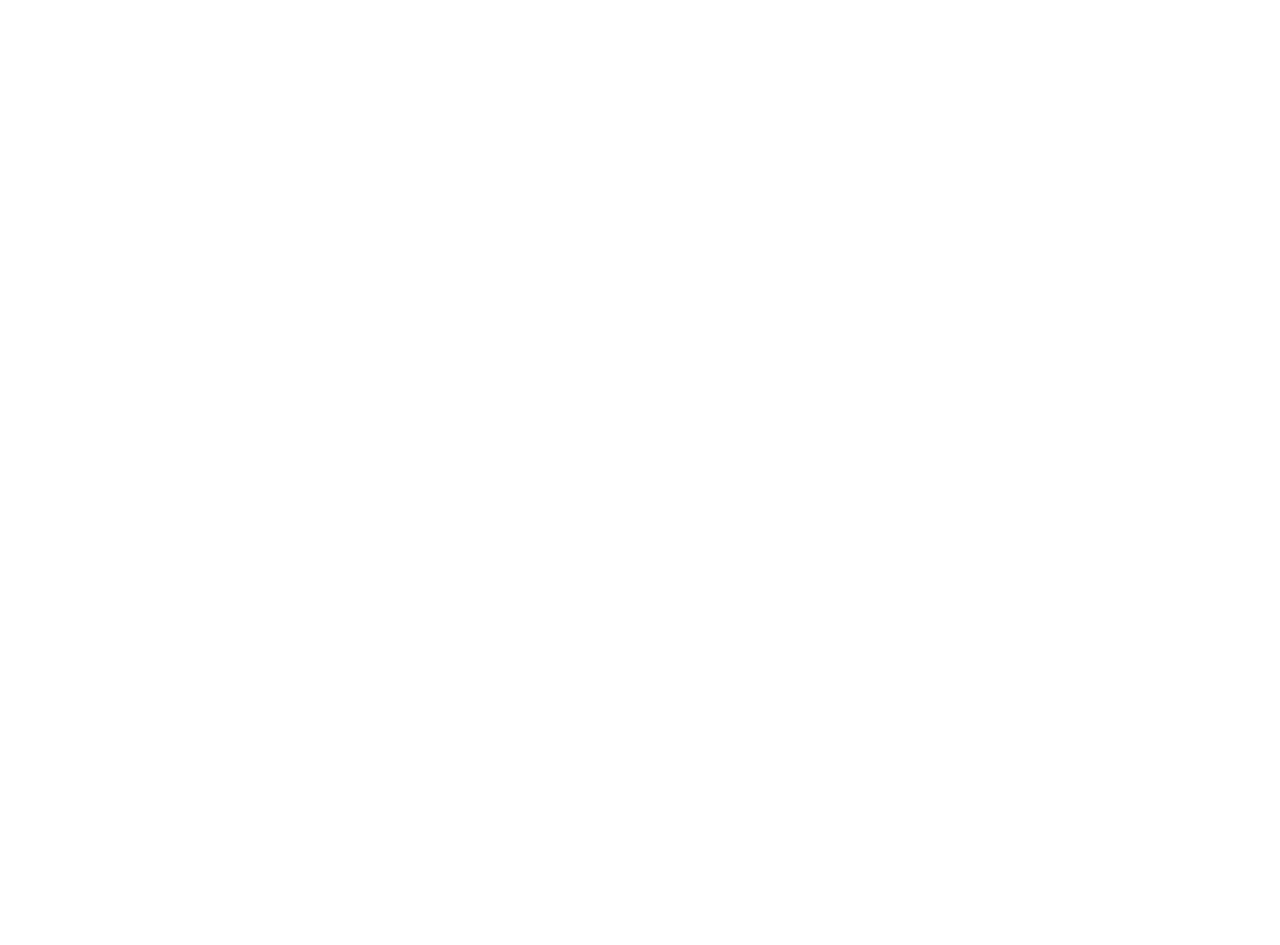
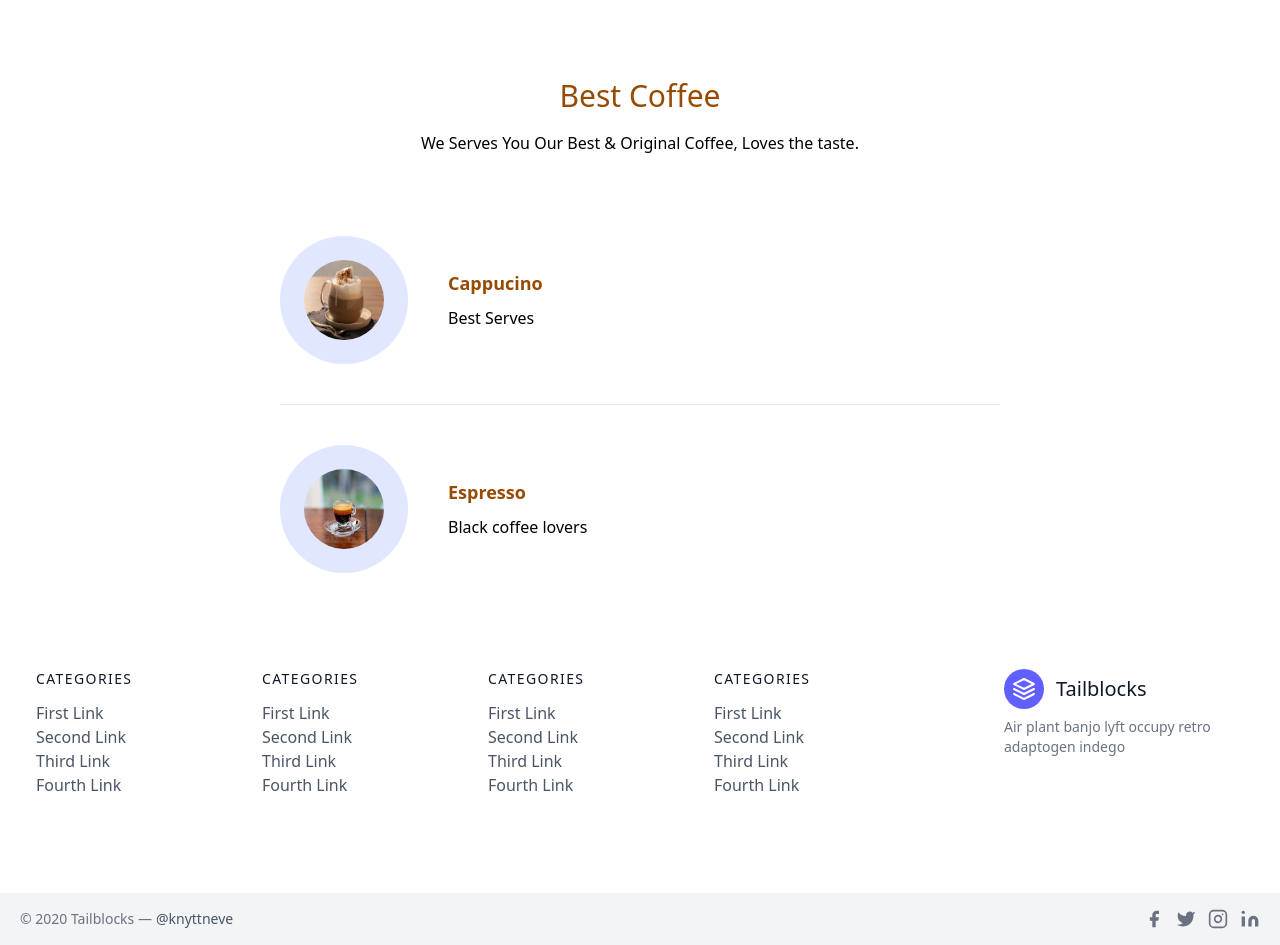
Before and after one commit to Aeiman-Fayyaz/Coffee-Website-UI, a React (Vite) app: page / in a window 1280 px wide. Shown: the part 1080-2025 px from the top of the page. Before the commit the page ends 800 px from the top, so only its background shows below. Built offline with nearby package versions, Linux system fonts and the light colour scheme; a web font is replaced by a local one.

Commit message:
code update

```diff
--- a/src/App.css
+++ b/src/App.css
@@ -17,3 +17,6 @@
 .hero-text{
     font-weight: 100;
 }
+.hero-img{
+  width: 700px;
+}
--- a/src/App.jsx
+++ b/src/App.jsx
@@ -4,12 +4,14 @@
 import "./App.css";
 import logo from "./assets/logo.png";
 import heroImg from "./assets/hero.jpg";
+import cappucino from "./assets/Capuccino.jpg";
+import espresso from "./assets/espresso.jpg";
 
 export default function App() {
   return (
     <>
       {/* NAVBAR SECTION START */}
-      <nav className="bg-neutral-primary fixed w-full z-20 top-0 start-0">
+      <nav className="bg-white fixed w-full z-20 top-0 start-0">
         <div className="max-w-7xl flex flex-wrap items-center justify-between mx-auto p-4">
           <a
             href="#"
@@ -179,18 +181,21 @@
       </nav>
       {/* NAVBAR SECTION END */}
       {/* HERO SECTION START */}
-      <section className="body-font">
-        <div className="container mx-auto flex px-5 py-24 md:flex-row flex-col items-center">
+      <section className="body-font lg:mx-38">
+        <div className="container flex px-5 py-24 md:flex-row flex-col items-center">
           <div className="lg\:flex-grow md:w-1/2 lg:pr-24 md:pr-16 flex flex-col md:items-start md:text-left mb-16 md:mb-0 items-center text-center">
             <h1 className="title-font sm:text-7xl text-3xl font-bold hero-heading text-black">
               Best coffee
             </h1>
             <br className="hidden lg:inline-block" />
-            <span className="sub-heading text-[#964B00]">Make <span className="text-black hero-text">your day</span> great <span className="text-black hero-text">with our</span> coffee!</span>
+            <span className="sub-heading text-[#964B00]">
+              Make <span className="text-black hero-text">your day</span> great{" "}
+              <span className="text-black hero-text">with our</span> coffee!
+            </span>
             <p className="mb-8 leading-relaxed text-black">
-              Lorem ipsum dolor sit amet, consectetur odipiscing elit, <br /> sed do
-              eiusmod tempor incididunt ut labore et dolore <br /> magna aliqua. Ut
-              enim ad minim veniam
+              Lorem ipsum dolor sit amet, consectetur odipiscing elit, <br />{" "}
+              sed do eiusmod tempor incididunt ut labore et dolore <br /> magna
+              aliqua. Ut enim ad minim veniam
             </p>
             <div className="flex justify-center">
               <button className="inline-flex text-white bg-black border-0 py-2 px-6 focus:outline-none hover:bg-transparent hover:border-2 hover:border-black hover:text-black  rounded text-lg cursor-pointer">
@@ -198,9 +203,9 @@
               </button>
             </div>
           </div>
-          <div className="lg:max-w-lg lg:w-full md:w-1/2 w-5/6">
+          <div className="lg:max-w-lg lg:w-full md:w-1/2 w-5/6 lg:ms-28">
             <img
-              className="object-cover object-center rounded"
+              className="object-cover object-center rounded hero-img"
               alt="hero"
               src={heroImg}
             />
@@ -208,6 +213,218 @@
         </div>
       </section>
       {/* HERO SECTION END */}
+      {/* COFFEE SECTION START */}
+      <section class="container px-5 mx-auto body-font">
+        <div class="text-center mb-20">
+          <h1 class="sm:text-3xl text-2xl font-medium text-center title-font text-[#964B00] mb-4">
+            Best Coffee
+          </h1>
+          <p class="text-black leading-relaxed xl:w-2/4 lg:w-3/4 mx-auto">
+            We Serves You Our Best & Original Coffee, Loves the taste.
+          </p>
+        </div>
+        <div className="container px-5 mx-auto">
+          <div className="flex items-center lg:w-3/5 mx-auto border-b pb-10 mb-10 border-gray-200 sm:flex-row flex-col">
+            <div className="sm:w-32 sm:h-32 h-20 w-20 sm:mr-10 inline-flex items-center justify-center rounded-full bg-indigo-100 text-indigo-500 shrink-0">
+              <img src={cappucino} className="h-20 w-20 rounded-full" alt="" />
+            </div>
+            <div className="grow sm:text-left text-center mt-6 sm:mt-0">
+              <h2 className="text-[#964B00] text-lg title-font font-extrabold mb-2">
+                Cappucino
+              </h2>
+              <p className="leading-relaxed text-base">Best Serves</p>
+            </div>
+          </div>
+          <div className="flex items-center lg:w-3/5 mx-auto sm:flex-row flex-col">
+            <div className="sm:w-32 sm:h-32 h-20 w-20 sm:mr-10 inline-flex items-center justify-center rounded-full bg-indigo-100 text-indigo-500 flex-shrink-0">
+              <img src={espresso} className="h-20 w-20 rounded-full" alt="" />
+            </div>
+            <div className="grow sm:text-left text-center mt-6 sm:mt-0">
+              <h2 className="text-[#964B00] text-lg title-font font-extrabold mb-2">
+                Espresso
+              </h2>
+              <p className="leading-relaxed text-base">Black coffee lovers</p>
+            </div>
+          </div>
+        </div>
+      </section>
+      {/* COFFEE SECTION END */}
+      {/* FOOTER SECTION START */}
+      <footer class="text-gray-600 body-font">
+        <div class="container px-5 py-24 mx-auto flex md:items-center lg:items-start md:flex-row md:flex-nowrap flex-wrap flex-col">
+          <div class="w-64 shrink-0 md:mx-0 mx-auto text-center md:text-left md:mt-0 mt-10">
+            <a class="flex title-font font-medium items-center md:justify-start justify-center text-gray-900">
+              <svg
+                xmlns="http://www.w3.org/2000/svg"
+                fill="none"
+                stroke="currentColor"
+                stroke-linecap="round"
+                stroke-linejoin="round"
+                stroke-width="2"
+                class="w-10 h-10 text-white p-2 bg-indigo-500 rounded-full"
+                viewBox="0 0 24 24"
+              >
+                <path d="M12 2L2 7l10 5 10-5-10-5zM2 17l10 5 10-5M2 12l10 5 10-5"></path>
+              </svg>
+              <span class="ml-3 text-xl">Tailblocks</span>
+            </a>
+            <p class="mt-2 text-sm text-gray-500">
+              Air plant banjo lyft occupy retro adaptogen indego
+            </p>
+          </div>
+          <div class="grow flex flex-wrap md:pr-20 -mb-10 md:text-left text-center order-first">
+            <div class="lg:w-1/4 md:w-1/2 w-full px-4">
+              <h2 class="title-font font-medium text-gray-900 tracking-widest text-sm mb-3">
+                CATEGORIES
+              </h2>
+              <nav class="list-none mb-10">
+                <li>
+                  <a class="text-gray-600 hover:text-gray-800">First Link</a>
+                </li>
+                <li>
+                  <a class="text-gray-600 hover:text-gray-800">Second Link</a>
+                </li>
+                <li>
+                  <a class="text-gray-600 hover:text-gray-800">Third Link</a>
+                </li>
+                <li>
+                  <a class="text-gray-600 hover:text-gray-800">Fourth Link</a>
+                </li>
+              </nav>
+            </div>
+            <div class="lg:w-1/4 md:w-1/2 w-full px-4">
+              <h2 class="title-font font-medium text-gray-900 tracking-widest text-sm mb-3">
+                CATEGORIES
+              </h2>
+              <nav class="list-none mb-10">
+                <li>
+                  <a class="text-gray-600 hover:text-gray-800">First Link</a>
+                </li>
+                <li>
+                  <a class="text-gray-600 hover:text-gray-800">Second Link</a>
+                </li>
+                <li>
+                  <a class="text-gray-600 hover:text-gray-800">Third Link</a>
+                </li>
+                <li>
+                  <a class="text-gray-600 hover:text-gray-800">Fourth Link</a>
+                </li>
+              </nav>
+            </div>
+            <div class="lg:w-1/4 md:w-1/2 w-full px-4">
+              <h2 class="title-font font-medium text-gray-900 tracking-widest text-sm mb-3">
+                CATEGORIES
+              </h2>
+              <nav class="list-none mb-10">
+                <li>
+                  <a class="text-gray-600 hover:text-gray-800">First Link</a>
+                </li>
+                <li>
+                  <a class="text-gray-600 hover:text-gray-800">Second Link</a>
+                </li>
+                <li>
+                  <a class="text-gray-600 hover:text-gray-800">Third Link</a>
+                </li>
+                <li>
+                  <a class="text-gray-600 hover:text-gray-800">Fourth Link</a>
+                </li>
+              </nav>
+            </div>
+            <div class="lg:w-1/4 md:w-1/2 w-full px-4">
+              <h2 class="title-font font-medium text-gray-900 tracking-widest text-sm mb-3">
+                CATEGORIES
+              </h2>
+              <nav class="list-none mb-10">
+                <li>
+                  <a class="text-gray-600 hover:text-gray-800">First Link</a>
+                </li>
+                <li>
+                  <a class="text-gray-600 hover:text-gray-800">Second Link</a>
+                </li>
+                <li>
+                  <a class="text-gray-600 hover:text-gray-800">Third Link</a>
+                </li>
+                <li>
+                  <a class="text-gray-600 hover:text-gray-800">Fourth Link</a>
+                </li>
+              </nav>
+            </div>
+          </div>
+        </div>
+        <div class="bg-gray-100">
+          <div class="container mx-auto py-4 px-5 flex flex-wrap flex-col sm:flex-row">
+            <p class="text-gray-500 text-sm text-center sm:text-left">
+              © 2020 Tailblocks —
+              <a
+                href="https://twitter.com/knyttneve"
+                rel="noopener noreferrer"
+                class="text-gray-600 ml-1"
+                target="_blank"
+              >
+                @knyttneve
+              </a>
+            </p>
+            <span class="inline-flex sm:ml-auto sm:mt-0 mt-2 justify-center sm:justify-start">
+              <a class="text-gray-500">
+                <svg
+                  fill="currentColor"
+                  stroke-linecap="round"
+                  stroke-linejoin="round"
+                  stroke-width="2"
+                  class="w-5 h-5"
+                  viewBox="0 0 24 24"
+                >
+                  <path d="M18 2h-3a5 5 0 00-5 5v3H7v4h3v8h4v-8h3l1-4h-4V7a1 1 0 011-1h3z"></path>
+                </svg>
+              </a>
+              <a class="ml-3 text-gray-500">
+                <svg
+                  fill="currentColor"
+                  stroke-linecap="round"
+                  stroke-linejoin="round"
+                  stroke-width="2"
+                  class="w-5 h-5"
+                  viewBox="0 0 24 24"
+                >
+                  <path d="M23 3a10.9 10.9 0 01-3.14 1.53 4.48 4.48 0 00-7.86 3v1A10.66 10.66 0 013 4s-4 9 5 13a11.64 11.64 0 01-7 2c9 5 20 0 20-11.5a4.5 4.5 0 00-.08-.83A7.72 7.72 0 0023 3z"></path>
+                </svg>
+              </a>
+              <a class="ml-3 text-gray-500">
+                <svg
+                  fill="none"
+                  stroke="currentColor"
+                  stroke-linecap="round"
+                  stroke-linejoin="round"
+                  stroke-width="2"
+                  class="w-5 h-5"
+                  viewBox="0 0 24 24"
+                >
+                  <rect width="20" height="20" x="2" y="2" rx="5" ry="5"></rect>
+                  <path d="M16 11.37A4 4 0 1112.63 8 4 4 0 0116 11.37zm1.5-4.87h.01"></path>
+                </svg>
+              </a>
+              <a class="ml-3 text-gray-500">
+                <svg
+                  fill="currentColor"
+                  stroke="currentColor"
+                  stroke-linecap="round"
+                  stroke-linejoin="round"
+                  stroke-width="0"
+                  class="w-5 h-5"
+                  viewBox="0 0 24 24"
+                >
+                  <path
+                    stroke="none"
+                    d="M16 8a6 6 0 016 6v7h-4v-7a2 2 0 00-2-2 2 2 0 00-2 2v7h-4v-7a6 6 0 016-6zM2 9h4v12H2z"
+                  ></path>
+                  <circle cx="4" cy="4" r="2" stroke="none"></circle>
+                </svg>
+              </a>
+            </span>
+          </div>
+        </div>
+      </footer>
+      {/* FOOTER SECTION END */}
     </>
   );
 }
```
Also changed, not shown: src/assets/Capuccino.jpg (added), src/assets/espresso.jpg (added).
